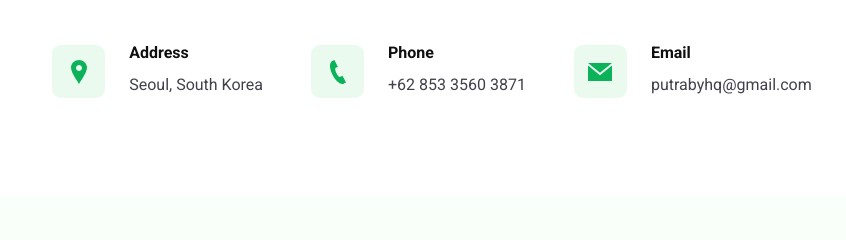
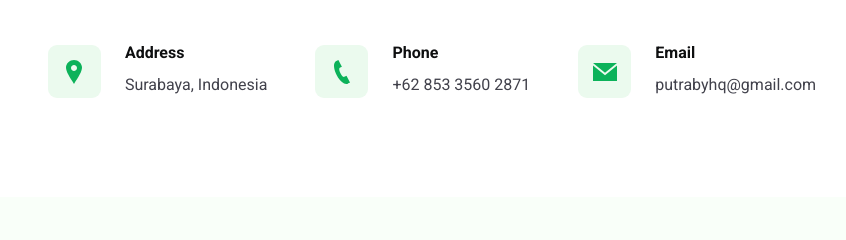
Before and after one commit to BayLenathea/portofolio-website, a plain HTML site: page index.html in a window 1280 px wide. Shown: the part 3181-3421 px from the top of the page, 208-1054 px from the left. Drawn offline with Linux system fonts and the light colour scheme.

Commit message:
Update index.html

```diff
--- a/index.html
+++ b/index.html
@@ -264,7 +264,7 @@
                     </div>
                     <div class="contact-item-detail">
                         <h4>Address</h4>
-                        <p>Seoul, South Korea</p>
+                        <p>Surabaya, Indonesia</p>
                     </div>
                 </div>
 
@@ -274,7 +274,7 @@
                     </div>
                     <div class="contact-item-detail">
                         <h4>Phone</h4>
-                        <p>+62 853 3560 3871</p>
+                        <p>+62 853 3560 2871</p>
                     </div>
                 </div>
 
@@ -307,4 +307,5 @@
         <!-- end of footer -->
 
     </body>
+
 </html>
```
